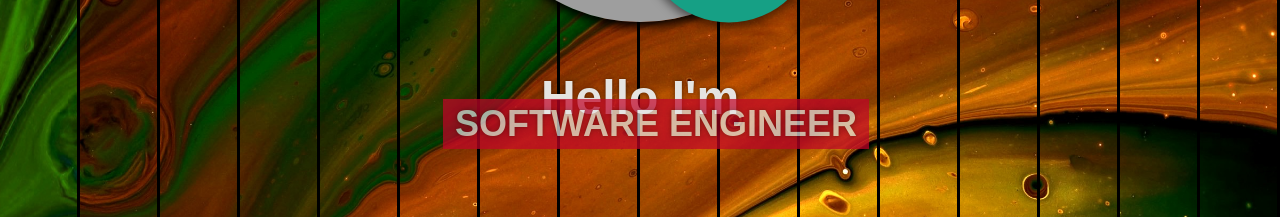
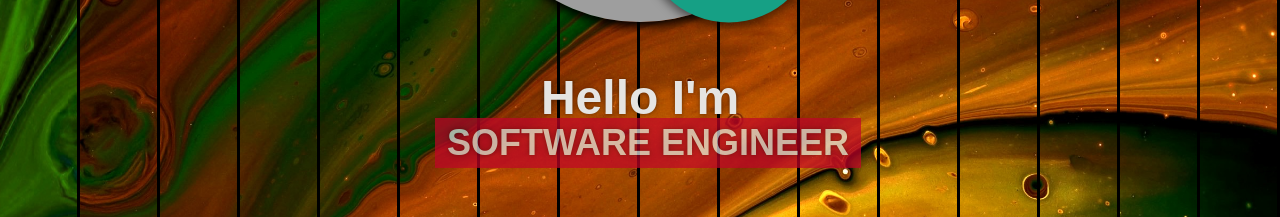
Before and after one commit to CPaskewitz/my-portfolio, a React (Vite) app: page / in a window 1280 px wide. Shown: the part 502-719 px from the top of the page. Built offline with nearby package versions, Linux system fonts and the light colour scheme; grey boxes are pictures that could not be loaded; a web font is replaced by a local one.

Commit message:
fix changing text position

```diff
--- a/src/components/Hero/Hero.scss
+++ b/src/components/Hero/Hero.scss
@@ -143,6 +143,7 @@ $easing: all 0.5s cubic-bezier(.55, 0, .1, 1);
         display: flex;
         justify-content: center;
         align-items: center;
+        position: relative;
     }
 
     &__animation {
@@ -154,9 +155,9 @@ $easing: all 0.5s cubic-bezier(.55, 0, .1, 1);
         color: #e5e4e2;
         animation: fade-slide 3s infinite;
         position: absolute;
-        top: 68%;
-        left: 50%;
-        transform: translateX(-50%);
+        top: 100%;
+        /* Positioning directly under the greeting */
+        transform: translateY(0);
         white-space: nowrap;
     }
 
@@ -202,7 +203,6 @@ $easing: all 0.5s cubic-bezier(.55, 0, .1, 1);
 
         &__animation {
             font-size: 1.875rem;
-            top: 72%;
         }
     }
 
@@ -248,7 +248,6 @@ $easing: all 0.5s cubic-bezier(.55, 0, .1, 1);
 
         &__animation {
             font-size: 2.25rem;
-            top: 76%;
         }
     }
 }
@@ -256,21 +255,21 @@ $easing: all 0.5s cubic-bezier(.55, 0, .1, 1);
 @keyframes fade-slide {
     0% {
         opacity: 0;
-        transform: translateX(-50%) translateY(-50%);
+        transform: translateY(-50%);
     }
 
     25% {
         opacity: 1;
-        transform: translateX(-50%) translateY(0);
+        transform: translateY(0);
     }
 
     75% {
         opacity: 1;
-        transform: translateX(-50%) translateY(0);
+        transform: translateY(0);
     }
 
     100% {
         opacity: 0;
-        transform: translateX(-50%) translateY(50%);
+        transform: translateY(50%);
     }
 }
```
